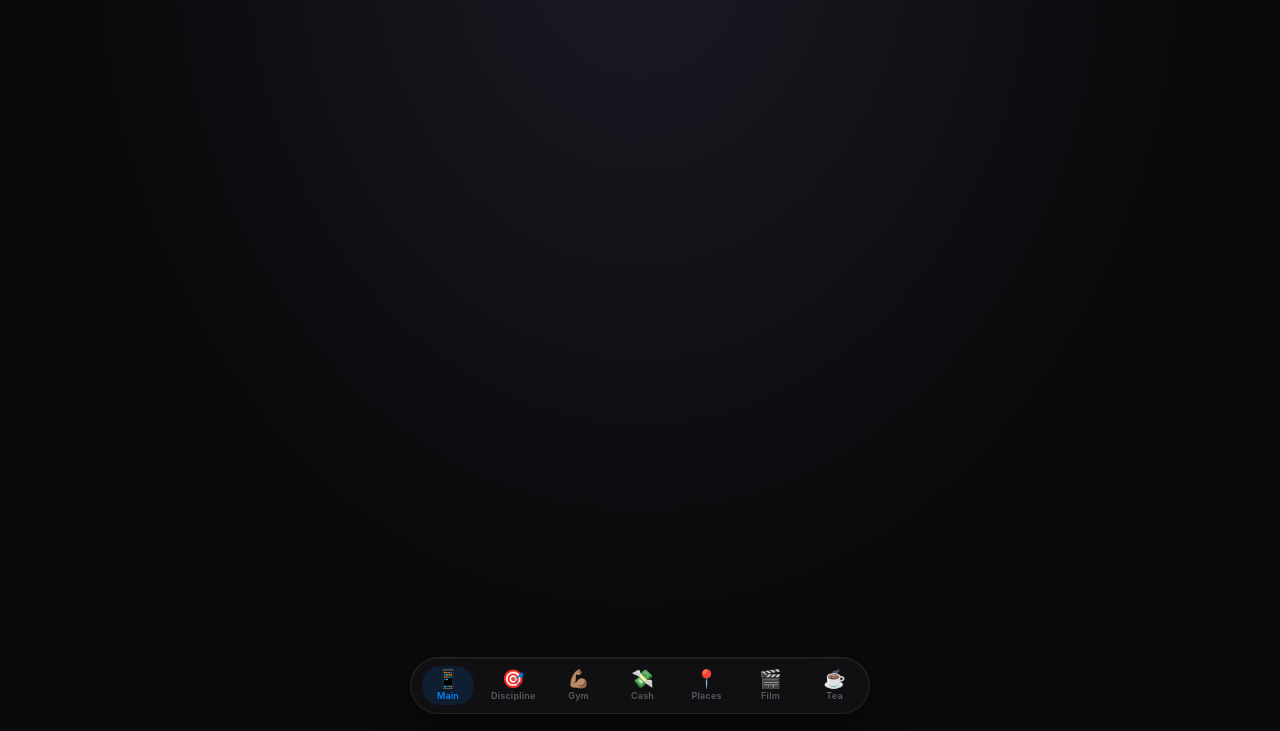
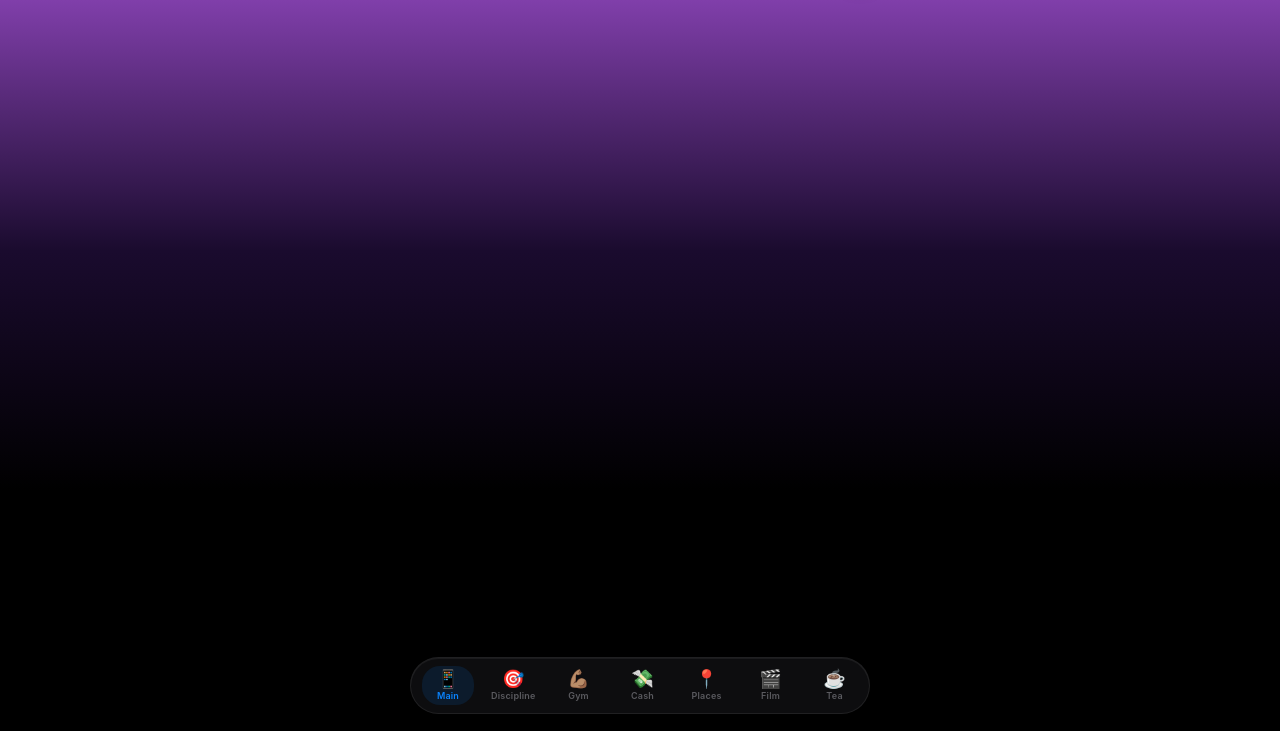
Before and after one commit to ujeeeee/tracker, a website: page public/index.html in a window 1280 px wide. Shown: the part 69-800 px from the top of the page. Drawn offline with nearby package versions, Linux system fonts and the light colour scheme; no server answers.

Commit message:
Update style.css

```diff
--- a/public/style.css
+++ b/public/style.css
@@ -3,7 +3,7 @@
    ========================================== */
 :root {
     --bg: #0a0a0c;
-    --bg-gradient: radial-gradient(ellipse at top, #1a1a24 0%, #0a0a0c 60%);
+    --bg-gradient: linear-gradient(180deg, #9c4dcc 0%, #1a0b2e 40%, #000000 70%);
     --glass: rgba(28, 28, 32, 0.5);
     --glass-strong: rgba(20, 20, 24, 0.65);
     --glass-border: rgba(255, 255, 255, 0.08);
```
